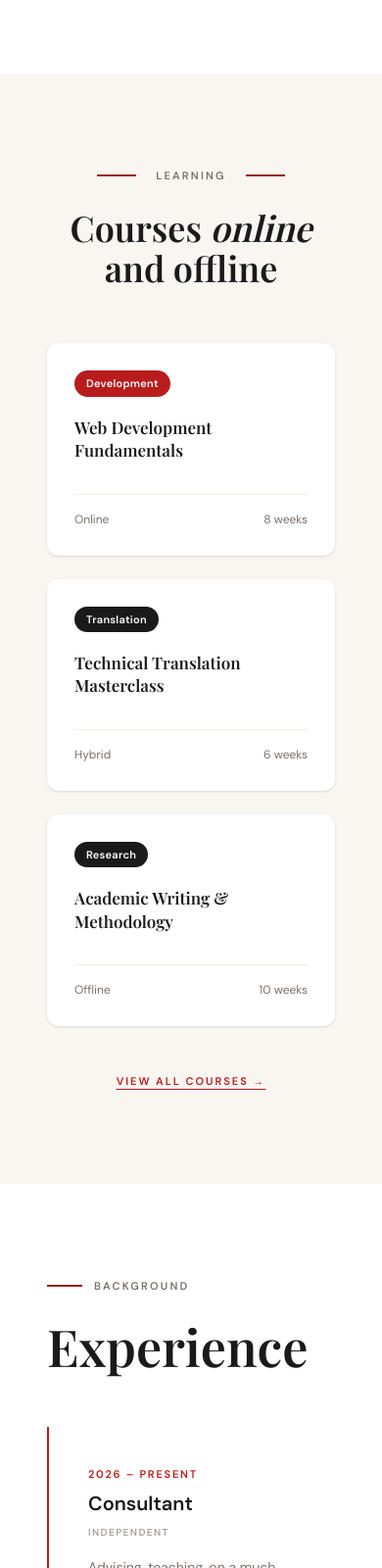
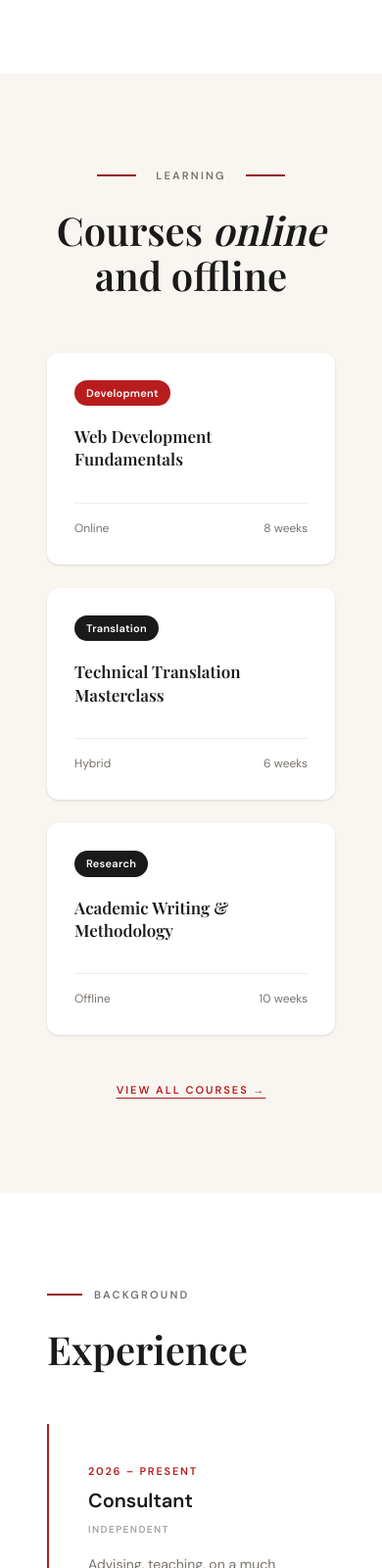
Before and after one commit to fatratra-png/T.Ramarozaka-portfolio, a website with bundled scripts: page frontend/public/index.html in a window 390 px wide. Shown: the part 1814-3414 px from the top of the page at 98% size. Built offline with nearby package versions, Linux system fonts and the light colour scheme; a web font is replaced by a local one.

Commit message:
fix: no comment

```diff
--- a/frontend/public/blog.html
+++ b/frontend/public/blog.html
@@ -116,10 +116,6 @@
                 <p class="newsletter-widget__text">
                   Get new articles straight to your inbox. No spam, ever.
                 </p>
-                <!-- FIX: added <label for="newsletter-email"> (was missing entirely) -->
-                <label for="newsletter-email" class="newsletter-widget__text">
-                  Email address
-                </label>
                 <input
                   type="email"
                   class="newsletter-widget__input"
--- a/frontend/src/input.css
+++ b/frontend/src/input.css
@@ -378,8 +378,8 @@
   }
 
   .home-courses__heading {
-    @apply text-center text-[52px] font-semibold text-text-dark leading-[1.15] mb-14
-           max-lg:text-[36px] font-display;
+    @apply text-center lg:text-[52px] font-semibold text-text-dark leading-[1.15] mb-14
+           text-[40px] font-display;
   }
 
   .home-courses__heading-italic {
@@ -452,7 +452,7 @@
   }
 
   .experience__heading {
-    @apply text-[52px] font-semibold text-text-dark leading-none mb-14 font-display;
+    @apply lg:text-[52px] text-[40px] font-semibold text-text-dark leading-none mb-14 font-display;
   }
 
   .experience__grid {
```
Also changed, not shown: frontend/public/contact.html (+0 -3 lines), frontend/public/style.css, 1 other file.
